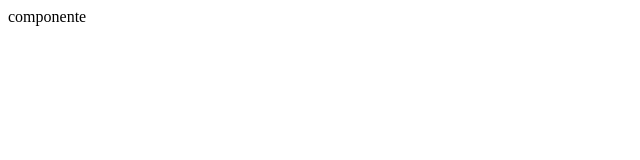
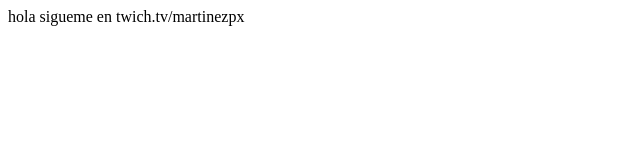
Before and after one commit to martinezpx/projects1, a plain HTML site: page index.html in a window 1280 px wide. Shown: the whole page, without its empty margins (0-640 px from the left). Drawn offline with Linux system fonts and the light colour scheme.

Commit message:
cambios agregados sitio de tv

```diff
--- a/index.html
+++ b/index.html
@@ -7,6 +7,6 @@
     <title>hola mundo</title>
 </head>
 <body>
-    componente
+    hola sigueme en twich.tv/martinezpx
 </body>
 </html>
```
